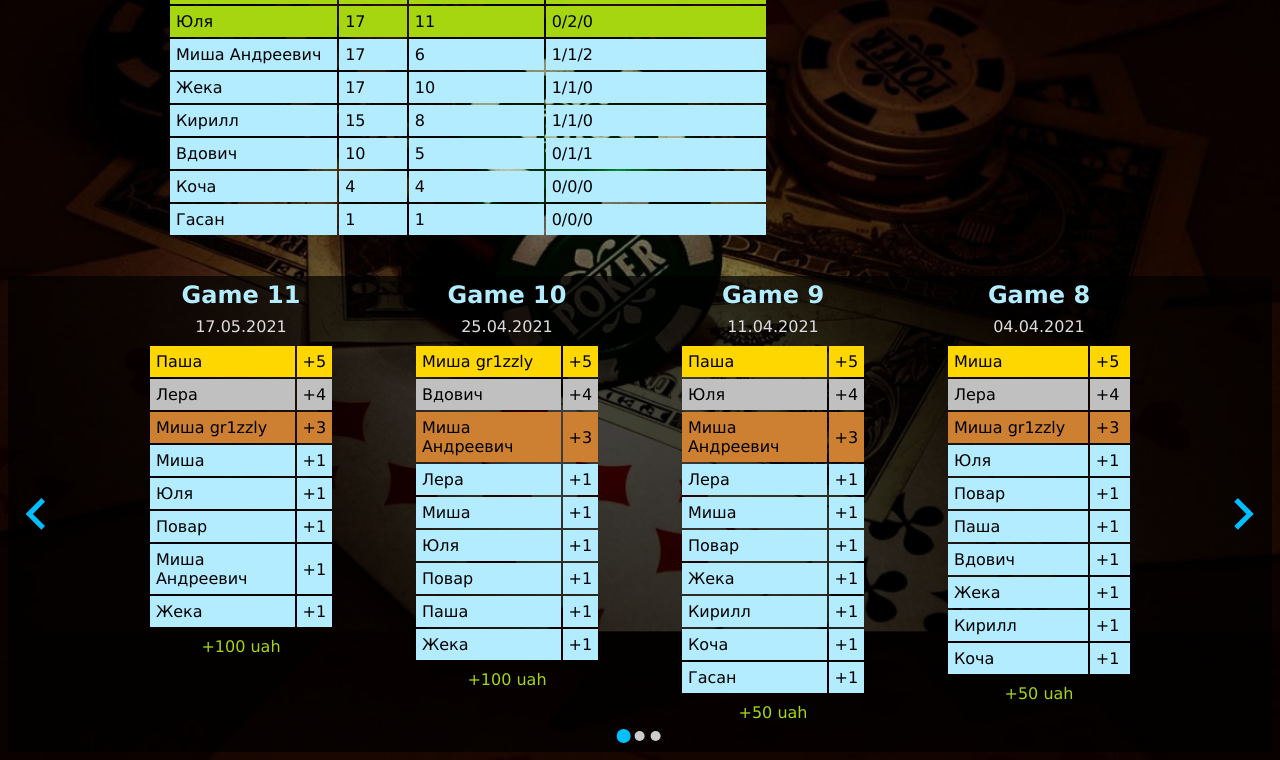
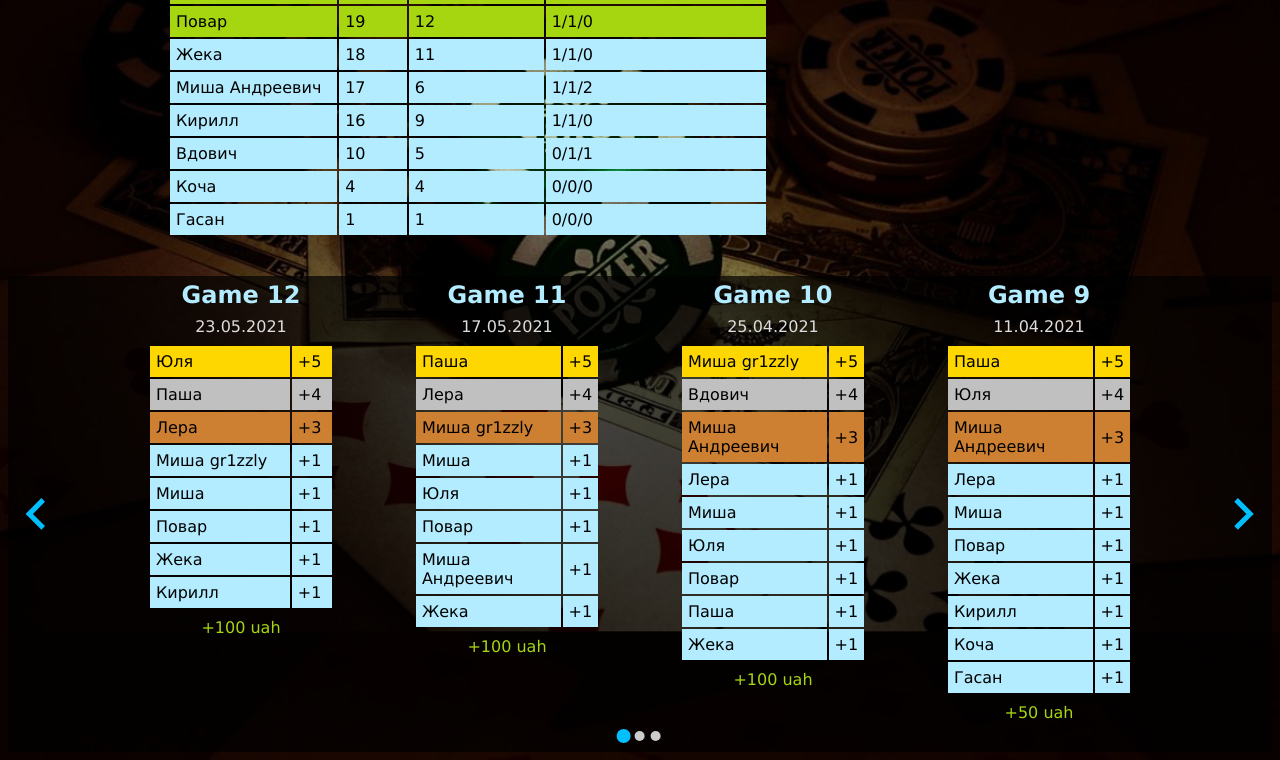
Before and after one commit to m-romanen/m-romanen.github.io, a plain HTML site: page index.html in a window 1280 px wide. Shown: the part 222-982 px from the top of the page. Drawn offline with Linux system fonts and the light colour scheme.

Commit message:
new game

```diff
--- a/data.js
+++ b/data.js
@@ -21,6 +21,7 @@ document.addEventListener('DOMContentLoaded', function() {
     ];
 
     data.games = [
+        { date: new Date(2021, MONTH.MAY, 23), buyIn: 100, results: [4, 6, 2, 1, 3, 5, 9, 10] },
         { date: new Date(2021, MONTH.MAY, 17), buyIn: 100, results: [6, 2, 1, 3, 4, 5, 7, 9] },
         { date: new Date(2021, MONTH.APRIL, 25), buyIn: 100, results: [1, 8, 7, 2, 3, 4, 5, 6, 9] },
         { date: new Date(2021, MONTH.APRIL, 11), buyIn: 50, results: [6, 4, 7, 2, 3, 5, 9, 10, 11, 12] },
--- a/index.html
+++ b/index.html
@@ -3,7 +3,7 @@
 <head>
     <meta charset="utf-8">
     <title>ХИП-ХОП покер</title>
-    <script src="data.js?v=4"></script>
+    <script src="data.js?v=5"></script>
     <script src="draw.js?v=4"></script>
     <script src="splide-2.4.21/dist/js/splide.min.js"></script>
     <link rel="stylesheet" href="main.css?v=3">
```
